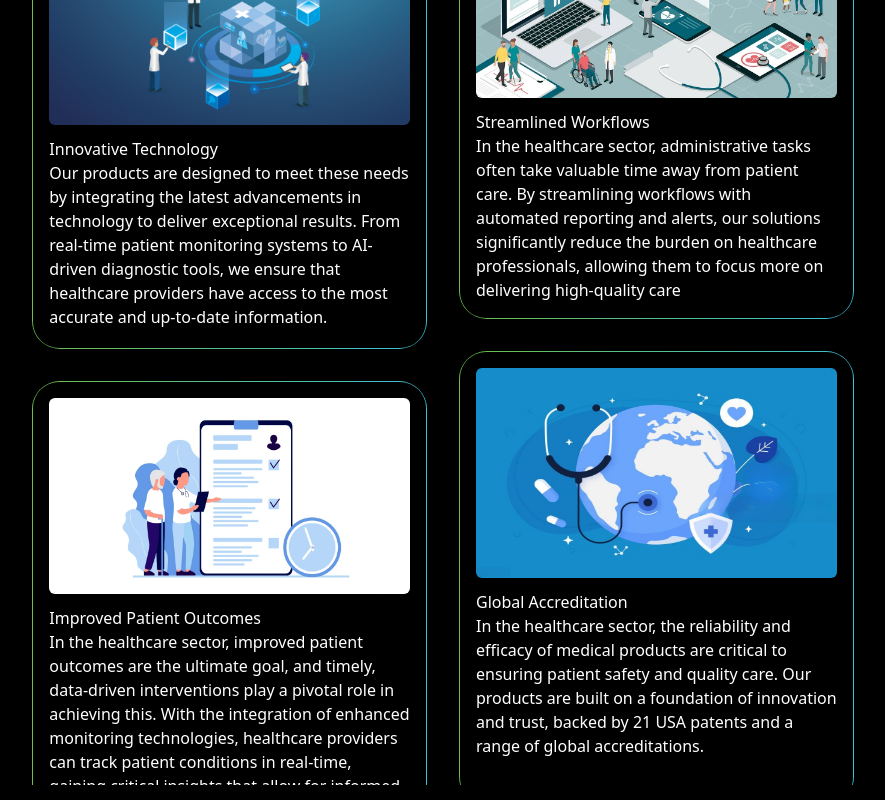
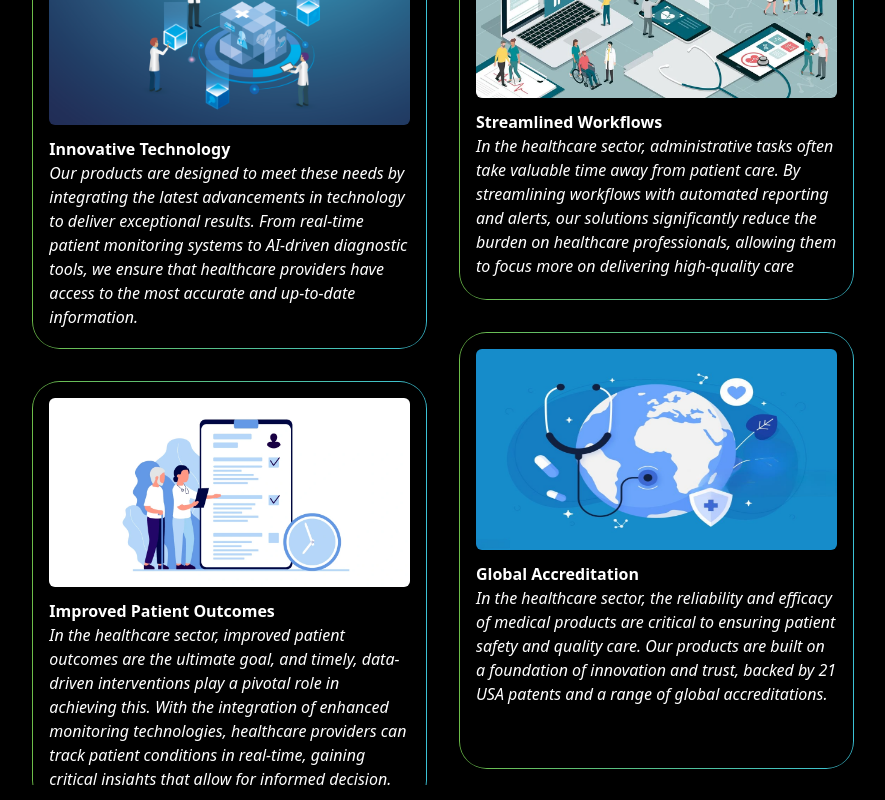
Before and after one commit to akhilr22/schutzen, a Next.js app: page / in a window 1280 px wide. Shown: the part 1140-1940 px from the top of the page, without its empty margins (197-1082 px from the left). Built offline with nearby package versions, Linux system fonts and the light colour scheme.

Commit message:
comment fixes

```diff
--- a/src/app/page.tsx
+++ b/src/app/page.tsx
@@ -58,8 +58,8 @@ export default function Home() {
 
                       {/* <div className="h-1/2  bg-black dark:bg-[#171616] flex-1 rounded-md p-20 sm:p-0">screen</div> */}
                       <div className="h-1/2 flex-1 mt-3">
-                        <h1>{homePageData.whyChooseUs.title_1}</h1>
-                        <p>{homePageData.whyChooseUs.desc_1}</p>
+                        <h1 className="font-bold text-md">{homePageData.whyChooseUs.title_1}</h1>
+                        <p className="italic">{homePageData.whyChooseUs.desc_1}</p>
                       </div>
                     </div>
                   </div>
@@ -73,8 +73,8 @@ export default function Home() {
                 <Image src={improved_patient_outcomes} alt="upload" className="h-1/2  bg-black dark:bg-[#171616] flex-1 rounded-md p-20 sm:p-0" />
 
                       <div className="h-1/2 flex-  mt-3">
-                        <h1>{homePageData.whyChooseUs.title_2}</h1>
-                        <p>{homePageData.whyChooseUs.desc_2}</p>
+                        <h1  className="font-bold text-md">{homePageData.whyChooseUs.title_2}</h1>
+                        <p className="italic">{homePageData.whyChooseUs.desc_2}</p>
                       </div>
                     </div>
                   </div>
@@ -89,8 +89,8 @@ export default function Home() {
                     <div className="flex flex-col h-full">
                     <Image src={streamlined_workflow} alt="upload" className="h-1/2  bg-black dark:bg-[#171616] flex-1 rounded-md p-20 sm:p-0" />
                       <div className="h-1/2 flex-1  mt-3">
-                        <h1>{homePageData.whyChooseUs.title_3}</h1>
-                        <p>{homePageData.whyChooseUs.desc_3}</p>
+                        <h1 className="font-bold text-md">{homePageData.whyChooseUs.title_3}</h1>
+                        <p className="italic">{homePageData.whyChooseUs.desc_3}</p>
                       </div>
                     </div>
                   </div>
@@ -103,8 +103,8 @@ export default function Home() {
                     <div className="flex flex-col h-full">
                     <Image src={global_accredition} alt="upload" className="h-1/2  bg-black dark:bg-[#171616] flex-1 rounded-md p-20 sm:p-0" />
                       <div className="h-1/2 flex-1  mt-3">
-                        <h1>{homePageData.whyChooseUs.title_4}</h1>
-                        <p>{homePageData.whyChooseUs.desc_4}</p>
+                        <h1 className="font-bold text-md">{homePageData.whyChooseUs.title_4}</h1>
+                        <p className="italic">{homePageData.whyChooseUs.desc_4}</p>
                       </div>
                     </div>
                   </div>
```
